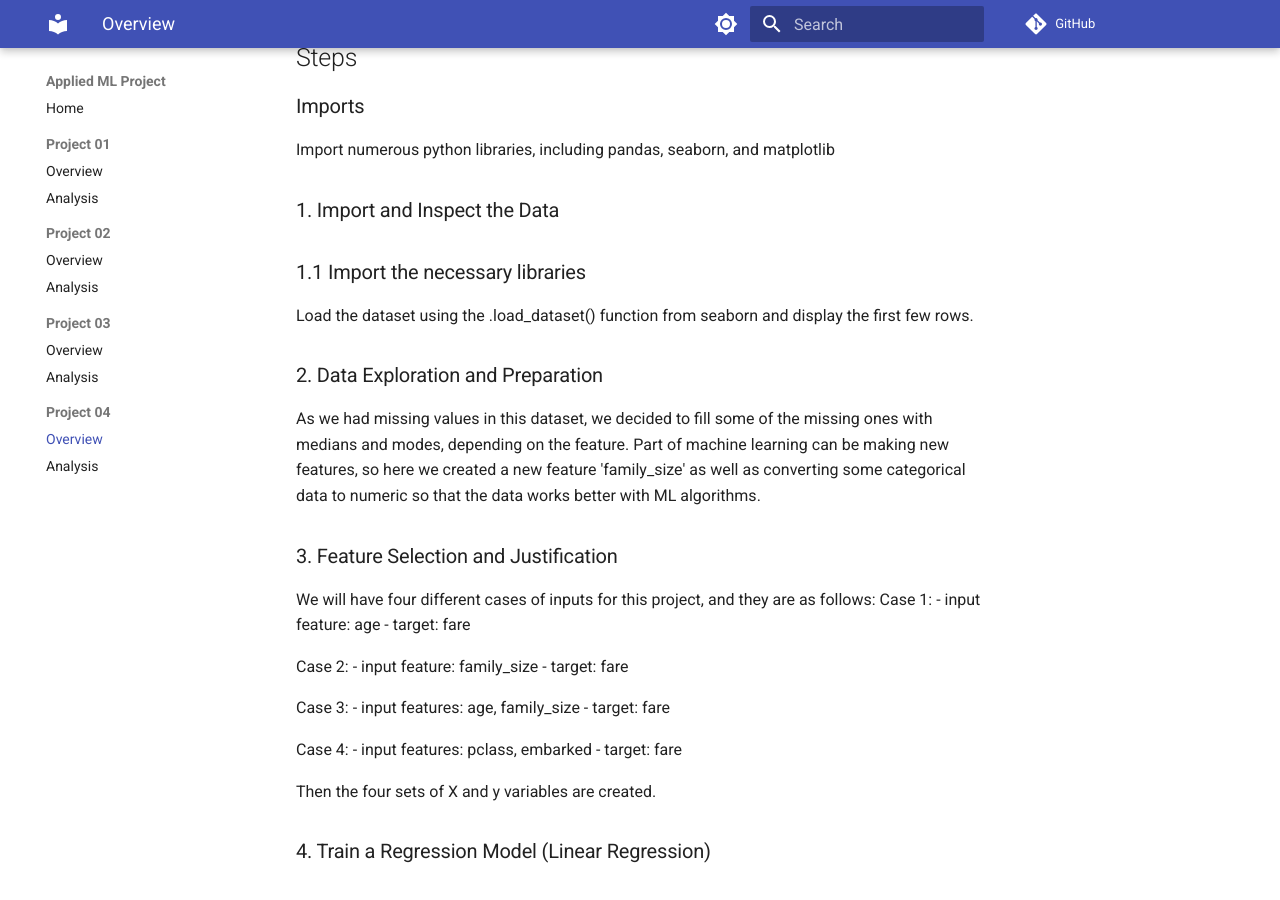
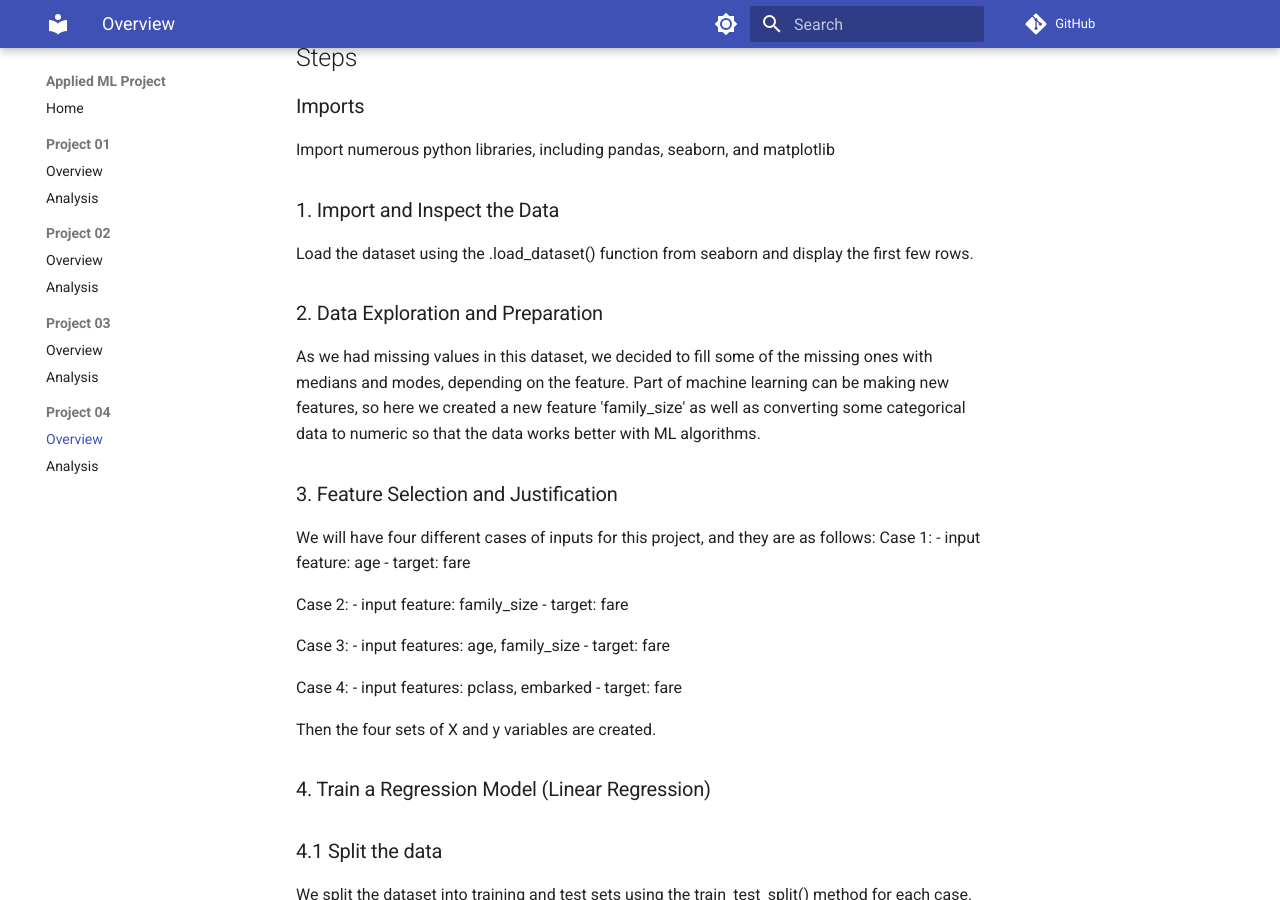
Before and after one commit to DMill31/applied-ml-miller, an MkDocs documentation site: the page built from docs/project04/README.md, in a window 1280 px wide and 900 px high, scrolled down 431 px. Built offline with MkDocs 1.6.1 and Material for MkDocs 9.7.7, drawn with Linux system fonts in a browser that asks for light colours; comment, search, counter and statistics services are not loaded.

Commit message:
Updated p4 README.md

```diff
--- a/docs/project04/README.md
+++ b/docs/project04/README.md
@@ -11,8 +11,6 @@ This project focuses on being able to predict a continuous numeric target, fare,
 Import numerous python libraries, including pandas, seaborn, and matplotlib
 
 ### 1. Import and Inspect the Data
-
-### 1.1 Import the necessary libraries
 Load the dataset using the .load_dataset() function from seaborn and display the first few rows.
 
 ### 2. Data Exploration and Preparation
```
Also changed, not shown: notebooks/project04/README.md (+0 -2 lines).
